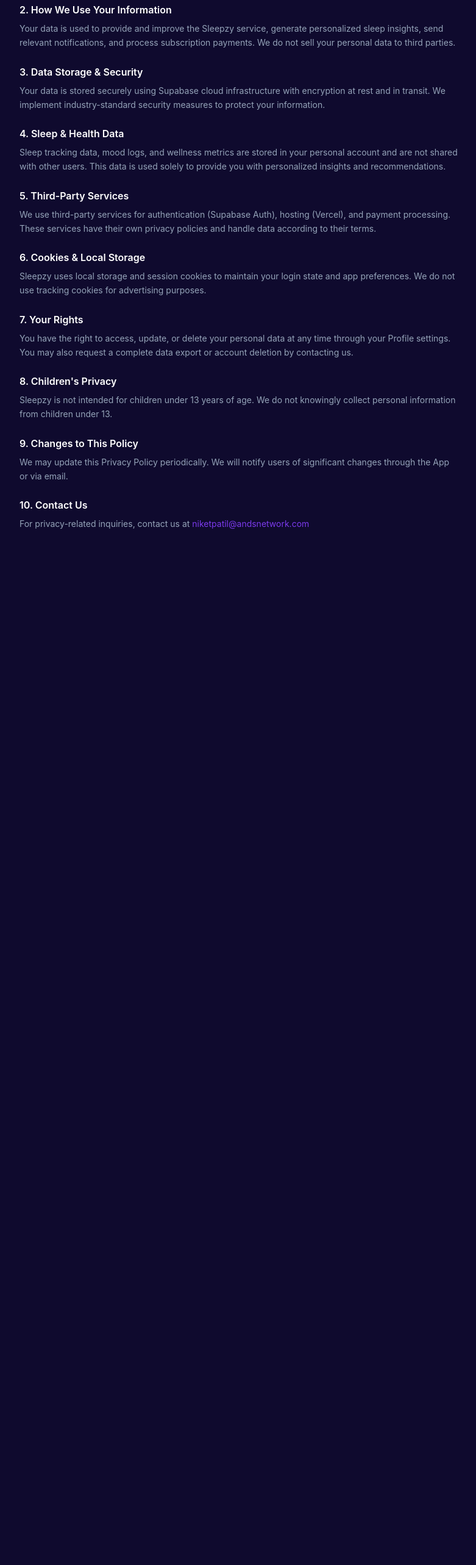
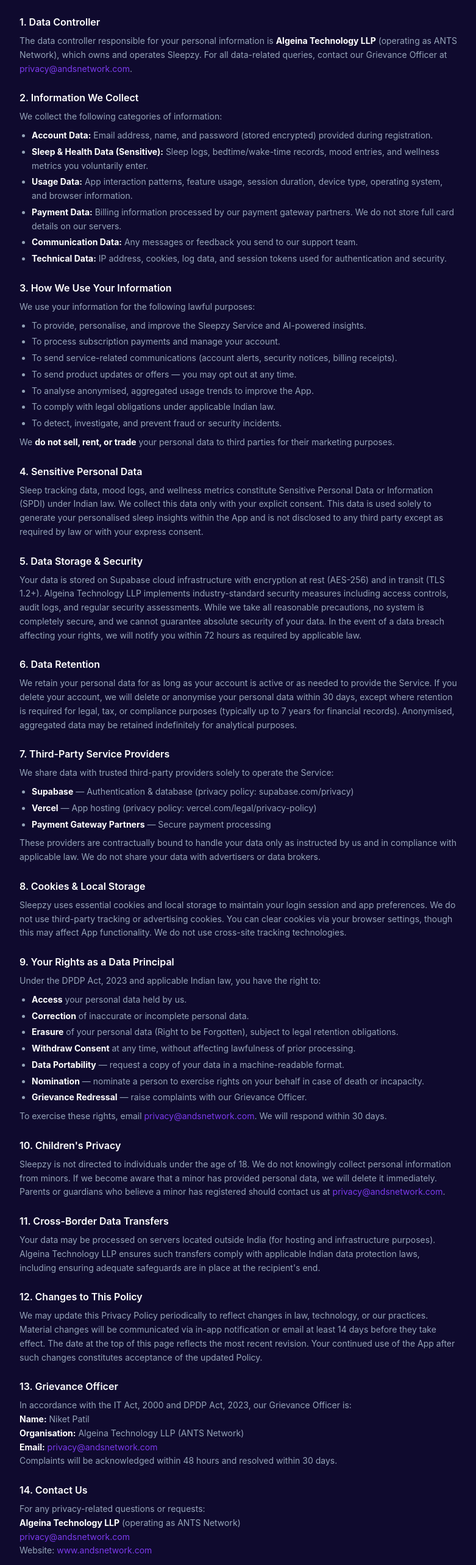
Before and after one commit to N-i-k-e-t/driftai-sleep-wellness, a React (Vite) app: page /privacy in a window 1280 px wide. Shown: the part 220-2786 px from the top of the page at 61% size, without its empty margins (248-1029 px from the left). Before the commit the page ends 1171 px from the top, so only its background shows below. Built offline with nearby package versions, Linux system fonts and the light colour scheme; no server answers.

Commit message:
legal: comprehensive Privacy Policy - Algeina Technology LLP / ANTS Network / DPDP Act 2023

```diff
--- a/src/pages/Privacy.tsx
+++ b/src/pages/Privacy.tsx
@@ -10,55 +10,117 @@
       </header>
       <main className="max-w-3xl mx-auto px-6 pb-20 space-y-6 text-drift-muted text-sm leading-relaxed">
         <p className="text-xs">Last updated: March 1, 2026</p>
+        <p className="text-drift-muted text-sm">This Privacy Policy describes how <strong className="text-white">Algeina Technology LLP</strong> (also known as <strong className="text-white">ANTS Network</strong>), a Limited Liability Partnership registered under the laws of India (&quot;Company&quot;, &quot;we&quot;, &quot;us&quot;, or &quot;our&quot;), collects, uses, stores, and protects your personal information when you use Sleepzy (&quot;App&quot; or &quot;Service&quot;). This Policy is compliant with the Information Technology Act, 2000, the IT (Reasonable Security Practices and Procedures and Sensitive Personal Data or Information) Rules, 2011, and the Digital Personal Data Protection Act, 2023 (DPDP Act). By using Sleepzy, you consent to the practices described in this Policy.</p>
 
         <section>
-          <h2 className="text-white font-semibold text-base mb-2">1. Information We Collect</h2>
-          <p>We collect information you provide directly: email address, account credentials, sleep log data, mood entries, and app preferences. We also collect usage data such as app interaction patterns and device information.</p>
+          <h2 className="text-white font-semibold text-base mb-2">1. Data Controller</h2>
+          <p>The data controller responsible for your personal information is <strong className="text-white">Algeina Technology LLP</strong> (operating as ANTS Network), which owns and operates Sleepzy. For all data-related queries, contact our Grievance Officer at <a href="mailto:privacy@andsnetwork.com" className="text-drift-accent">privacy@andsnetwork.com</a>.</p>
         </section>
 
         <section>
-          <h2 className="text-white font-semibold text-base mb-2">2. How We Use Your Information</h2>
-          <p>Your data is used to provide and improve the Sleepzy service, generate personalized sleep insights, send relevant notifications, and process subscription payments. We do not sell your personal data to third parties.</p>
+          <h2 className="text-white font-semibold text-base mb-2">2. Information We Collect</h2>
+          <p>We collect the following categories of information:</p>
+          <ul className="list-disc pl-5 mt-2 space-y-1">
+            <li><strong className="text-white">Account Data:</strong> Email address, name, and password (stored encrypted) provided during registration.</li>
+            <li><strong className="text-white">Sleep &amp; Health Data (Sensitive):</strong> Sleep logs, bedtime/wake-time records, mood entries, and wellness metrics you voluntarily enter.</li>
+            <li><strong className="text-white">Usage Data:</strong> App interaction patterns, feature usage, session duration, device type, operating system, and browser information.</li>
+            <li><strong className="text-white">Payment Data:</strong> Billing information processed by our payment gateway partners. We do not store full card details on our servers.</li>
+            <li><strong className="text-white">Communication Data:</strong> Any messages or feedback you send to our support team.</li>
+            <li><strong className="text-white">Technical Data:</strong> IP address, cookies, log data, and session tokens used for authentication and security.</li>
+          </ul>
         </section>
 
         <section>
-          <h2 className="text-white font-semibold text-base mb-2">3. Data Storage & Security</h2>
-          <p>Your data is stored securely using Supabase cloud infrastructure with encryption at rest and in transit. We implement industry-standard security measures to protect your information.</p>
+          <h2 className="text-white font-semibold text-base mb-2">3. How We Use Your Information</h2>
+          <p>We use your information for the following lawful purposes:</p>
+          <ul className="list-disc pl-5 mt-2 space-y-1">
+            <li>To provide, personalise, and improve the Sleepzy Service and AI-powered insights.</li>
+            <li>To process subscription payments and manage your account.</li>
+            <li>To send service-related communications (account alerts, security notices, billing receipts).</li>
+            <li>To send product updates or offers — you may opt out at any time.</li>
+            <li>To analyse anonymised, aggregated usage trends to improve the App.</li>
+            <li>To comply with legal obligations under applicable Indian law.</li>
+            <li>To detect, investigate, and prevent fraud or security incidents.</li>
+          </ul>
+          <p className="mt-2">We <strong className="text-white">do not sell, rent, or trade</strong> your personal data to third parties for their marketing purposes.</p>
         </section>
 
         <section>
-          <h2 className="text-white font-semibold text-base mb-2">4. Sleep & Health Data</h2>
-          <p>Sleep tracking data, mood logs, and wellness metrics are stored in your personal account and are not shared with other users. This data is used solely to provide you with personalized insights and recommendations.</p>
+          <h2 className="text-white font-semibold text-base mb-2">4. Sensitive Personal Data</h2>
+          <p>Sleep tracking data, mood logs, and wellness metrics constitute Sensitive Personal Data or Information (SPDI) under Indian law. We collect this data only with your explicit consent. This data is used solely to generate your personalised sleep insights within the App and is not disclosed to any third party except as required by law or with your express consent.</p>
         </section>
 
         <section>
-          <h2 className="text-white font-semibold text-base mb-2">5. Third-Party Services</h2>
-          <p>We use third-party services for authentication (Supabase Auth), hosting (Vercel), and payment processing. These services have their own privacy policies and handle data according to their terms.</p>
+          <h2 className="text-white font-semibold text-base mb-2">5. Data Storage &amp; Security</h2>
+          <p>Your data is stored on Supabase cloud infrastructure with encryption at rest (AES-256) and in transit (TLS 1.2+). Algeina Technology LLP implements industry-standard security measures including access controls, audit logs, and regular security assessments. While we take all reasonable precautions, no system is completely secure, and we cannot guarantee absolute security of your data. In the event of a data breach affecting your rights, we will notify you within 72 hours as required by applicable law.</p>
         </section>
 
         <section>
-          <h2 className="text-white font-semibold text-base mb-2">6. Cookies & Local Storage</h2>
-          <p>Sleepzy uses local storage and session cookies to maintain your login state and app preferences. We do not use tracking cookies for advertising purposes.</p>
+          <h2 className="text-white font-semibold text-base mb-2">6. Data Retention</h2>
+          <p>We retain your personal data for as long as your account is active or as needed to provide the Service. If you delete your account, we will delete or anonymise your personal data within 30 days, except where retention is required for legal, tax, or compliance purposes (typically up to 7 years for financial records). Anonymised, aggregated data may be retained indefinitely for analytical purposes.</p>
         </section>
 
         <section>
-          <h2 className="text-white font-semibold text-base mb-2">7. Your Rights</h2>
-          <p>You have the right to access, update, or delete your personal data at any time through your Profile settings. You may also request a complete data export or account deletion by contacting us.</p>
+          <h2 className="text-white font-semibold text-base mb-2">7. Third-Party Service Providers</h2>
+          <p>We share data with trusted third-party providers solely to operate the Service:</p>
+          <ul className="list-disc pl-5 mt-2 space-y-1">
+            <li><strong className="text-white">Supabase</strong> — Authentication &amp; database (privacy policy: supabase.com/privacy)</li>
+            <li><strong className="text-white">Vercel</strong> — App hosting (privacy policy: vercel.com/legal/privacy-policy)</li>
+            <li><strong className="text-white">Payment Gateway Partners</strong> — Secure payment processing</li>
+          </ul>
+          <p className="mt-2">These providers are contractually bound to handle your data only as instructed by us and in compliance with applicable law. We do not share your data with advertisers or data brokers.</p>
         </section>
 
         <section>
-          <h2 className="text-white font-semibold text-base mb-2">8. Children's Privacy</h2>
-          <p>Sleepzy is not intended for children under 13 years of age. We do not knowingly collect personal information from children under 13.</p>
+          <h2 className="text-white font-semibold text-base mb-2">8. Cookies &amp; Local Storage</h2>
+          <p>Sleepzy uses essential cookies and local storage to maintain your login session and app preferences. We do not use third-party tracking or advertising cookies. You can clear cookies via your browser settings, though this may affect App functionality. We do not use cross-site tracking technologies.</p>
         </section>
 
         <section>
-          <h2 className="text-white font-semibold text-base mb-2">9. Changes to This Policy</h2>
-          <p>We may update this Privacy Policy periodically. We will notify users of significant changes through the App or via email.</p>
+          <h2 className="text-white font-semibold text-base mb-2">9. Your Rights as a Data Principal</h2>
+          <p>Under the DPDP Act, 2023 and applicable Indian law, you have the right to:</p>
+          <ul className="list-disc pl-5 mt-2 space-y-1">
+            <li><strong className="text-white">Access</strong> your personal data held by us.</li>
+            <li><strong className="text-white">Correction</strong> of inaccurate or incomplete personal data.</li>
+            <li><strong className="text-white">Erasure</strong> of your personal data (Right to be Forgotten), subject to legal retention obligations.</li>
+            <li><strong className="text-white">Withdraw Consent</strong> at any time, without affecting lawfulness of prior processing.</li>
+            <li><strong className="text-white">Data Portability</strong> — request a copy of your data in a machine-readable format.</li>
+            <li><strong className="text-white">Nomination</strong> — nominate a person to exercise rights on your behalf in case of death or incapacity.</li>
+            <li><strong className="text-white">Grievance Redressal</strong> — raise complaints with our Grievance Officer.</li>
+          </ul>
+          <p className="mt-2">To exercise these rights, email <a href="mailto:privacy@andsnetwork.com" className="text-drift-accent">privacy@andsnetwork.com</a>. We will respond within 30 days.</p>
         </section>
 
         <section>
-          <h2 className="text-white font-semibold text-base mb-2">10. Contact Us</h2>
-          <p>For privacy-related inquiries, contact us at <a href="mailto:niketpatil@andsnetwork.com" className="text-drift-accent hover:underline">niketpatil@andsnetwork.com</a></p>
+          <h2 className="text-white font-semibold text-base mb-2">10. Children&apos;s Privacy</h2>
+          <p>Sleepzy is not directed to individuals under the age of 18. We do not knowingly collect personal information from minors. If we become aware that a minor has provided personal data, we will delete it immediately. Parents or guardians who believe a minor has registered should contact us at <a href="mailto:privacy@andsnetwork.com" className="text-drift-accent">privacy@andsnetwork.com</a>.</p>
+        </section>
+
+        <section>
+          <h2 className="text-white font-semibold text-base mb-2">11. Cross-Border Data Transfers</h2>
+          <p>Your data may be processed on servers located outside India (for hosting and infrastructure purposes). Algeina Technology LLP ensures such transfers comply with applicable Indian data protection laws, including ensuring adequate safeguards are in place at the recipient&apos;s end.</p>
+        </section>
+
+        <section>
+          <h2 className="text-white font-semibold text-base mb-2">12. Changes to This Policy</h2>
+          <p>We may update this Privacy Policy periodically to reflect changes in law, technology, or our practices. Material changes will be communicated via in-app notification or email at least 14 days before they take effect. The date at the top of this page reflects the most recent revision. Your continued use of the App after such changes constitutes acceptance of the updated Policy.</p>
+        </section>
+
+        <section>
+          <h2 className="text-white font-semibold text-base mb-2">13. Grievance Officer</h2>
+          <p>In accordance with the IT Act, 2000 and DPDP Act, 2023, our Grievance Officer is:<br />
+          <strong className="text-white">Name:</strong> Niket Patil<br />
+          <strong className="text-white">Organisation:</strong> Algeina Technology LLP (ANTS Network)<br />
+          <strong className="text-white">Email:</strong> <a href="mailto:privacy@andsnetwork.com" className="text-drift-accent">privacy@andsnetwork.com</a><br />
+          Complaints will be acknowledged within 48 hours and resolved within 30 days.</p>
+        </section>
+
+        <section>
+          <h2 className="text-white font-semibold text-base mb-2">14. Contact Us</h2>
+          <p>For any privacy-related questions or requests:<br />
+          <strong className="text-white">Algeina Technology LLP</strong> (operating as ANTS Network)<br />
+          <a href="mailto:privacy@andsnetwork.com" className="text-drift-accent">privacy@andsnetwork.com</a><br />
+          Website: <a href="https://www.andsnetwork.com" className="text-drift-accent">www.andsnetwork.com</a></p>
         </section>
       </main>
     </div>
```
